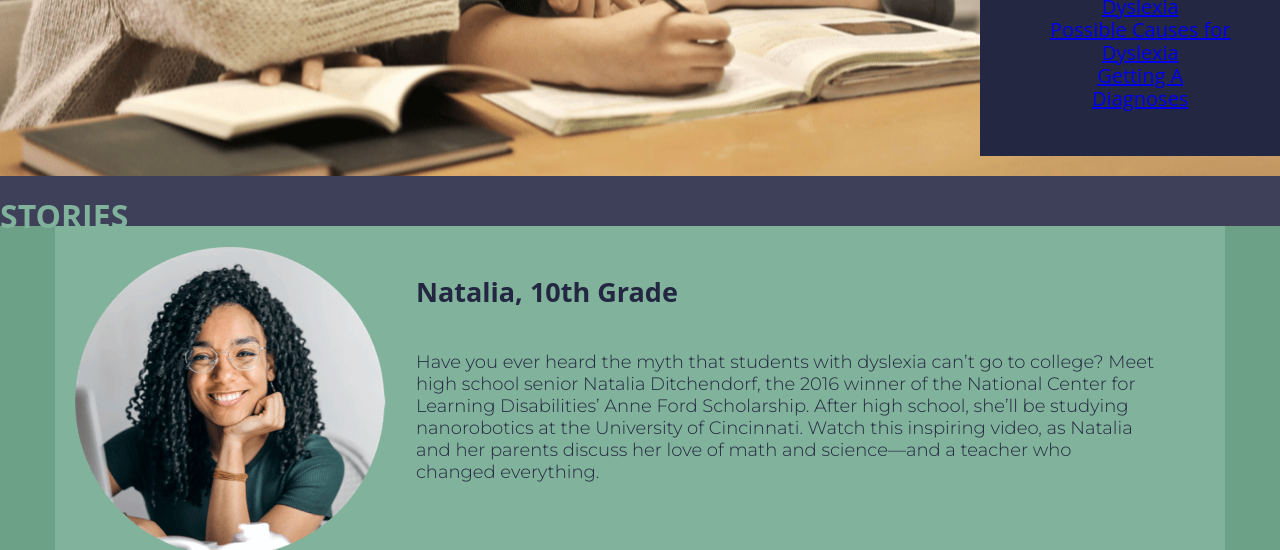
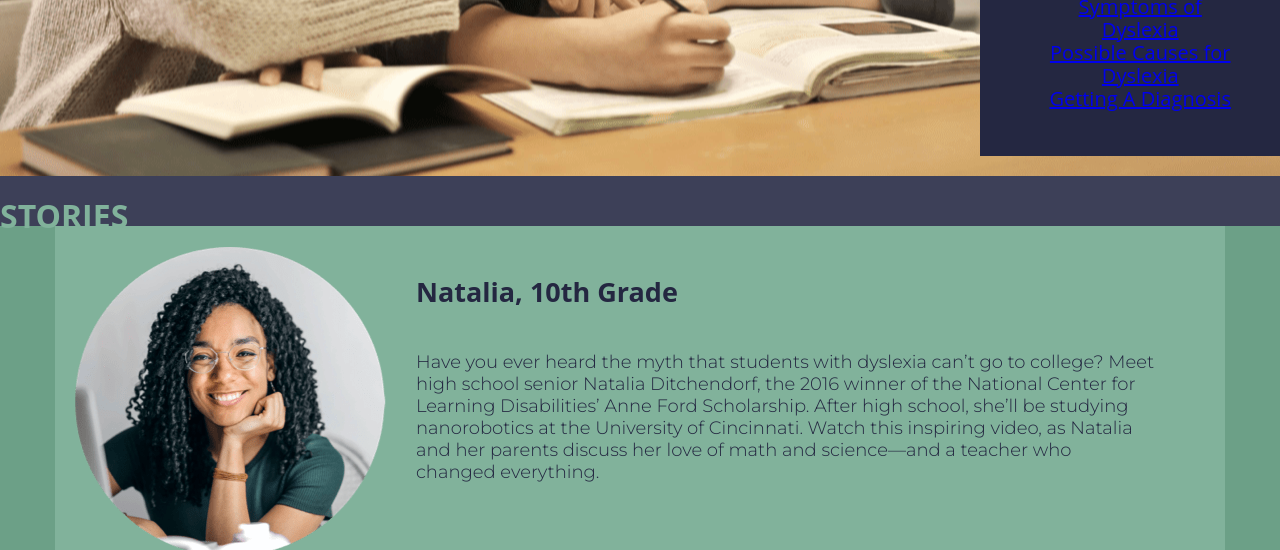
Before and after one commit to CeciFralick/WEB2_Final, a website: page deploy/index.html in a window 1280 px wide. Shown: the part 550-1100 px from the top of the page. Drawn offline with nearby package versions, Linux system fonts and the light colour scheme.

Commit message:
wk10part2

```diff
--- a/deploy/index.html
+++ b/deploy/index.html
@@ -33,7 +33,7 @@
                             <li><a href="#section-1" class="nav-btns">What is Dyslexia?</a></li>
                             <li><a href="#section-2" class="nav-btns">Symptoms of Dyslexia</a></li>
                             <li><a href="#section-3" class="nav-btns">Possible Causes for Dyslexia</a></li>
-                            <li><a href="#section-3" class="nav-btns">Getting A Diagnoses</a></li>
+                            <li><a href="#section-4" class="nav-btns">Getting A Diagnosis</a></li>
                         </ul>
                     </nav>
                 </section>
@@ -106,8 +106,7 @@
                             <section id="see"> <h4>See All Profiles…</h4></section>
                         </section>
     <section id="section-3">
-                                <h1>Possible Causes <class id="sec3">
-                                </h1>
+                                <h1>Possible Causes <class id="sec3"></h1>
                                 <p>Researchers haven’t yet pinpointed exactly what causes dyslexia. But they do know that genes and brain
                                     differences play a role. Here are some of the possible causes of dyslexia:</p>
                                 <section id="boxes">
```
Also changed, not shown: 2 other files.
